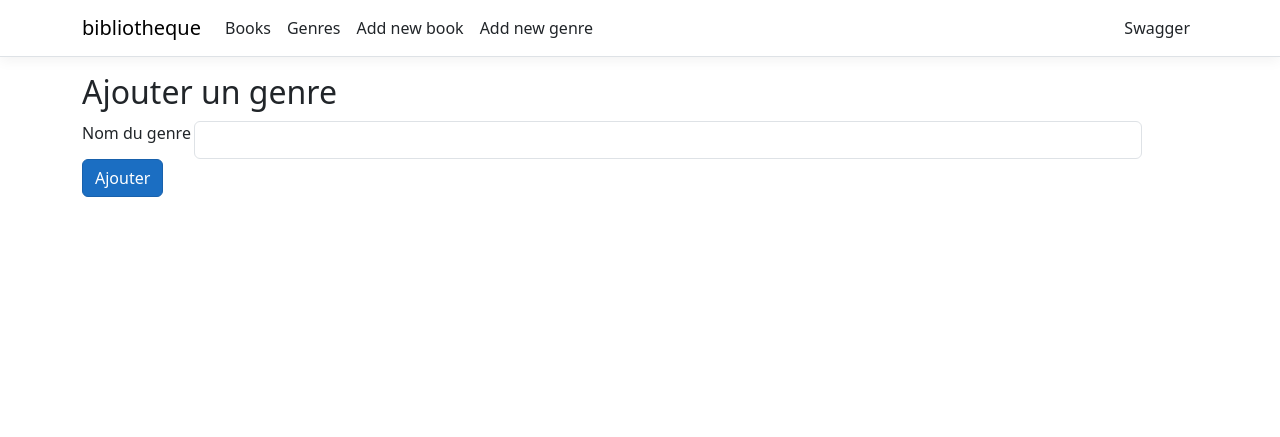
After one commit to ctisserand/TP.NET, an ASP.NET Core app: template ASP.Server/Views/Genre/Create.cshtml in a window 1280 px wide. The commit adds this page. Shown: the top 437 px of the page. Run offline with ASP.NET Core 8, Linux system fonts and the light colour scheme; the template is opened without the code that fills it, so the values that code supplies are empty; some libraries are stand-ins or nearby versions.

Commit message:
Ajout de la page Genre, Ajouter un livre, Lister les livres et les genres OK

```diff
--- a/ASP.Server/Controllers/BookController.cs
+++ b/ASP.Server/Controllers/BookController.cs
@@ -43,7 +43,7 @@ namespace ASP.Server.Controllers
         [ValidateAntiForgeryToken]
         public ActionResult Create(CreateBookViewModel viewModel)
         {
-            if (!ModelState.IsValid)
+            if (ModelState.IsValid)
             {
                 var book = new Book
                 {
--- a/ASP.Server/Views/Book/Create.cshtml
+++ b/ASP.Server/Views/Book/Create.cshtml
@@ -51,7 +51,7 @@
 
     <div class="input-group">
         <label asp-for="Genres">Genres</label>
-       <select asp-for="Genres" asp-items="@(new SelectList(Model.AllGenres,"Id","Name"))" class="form-control" multiple="multiple"></select>
+       <select asp-for="Genres" asp-items="@(new SelectList(Model.AllGenres,"Id","Nom"))" class="form-control" multiple="multiple"></select>
         <span asp-validation-for="Genres" class="text-danger"></span>
     </div>
 
--- /dev/null
+++ b/ASP.Server/Views/Genre/Create.cshtml
@@ -0,0 +1,41 @@
+@using ASP.Server.ViewModels
+@model CreateGenreViewModel
+
+
+<style>
+    .form-group {
+        margin-top: 10px;
+        display: flex;
+        flex-wrap: wrap;
+    }
+
+    input{
+        flex-basis: 85%;
+    }
+
+    label {
+        flex-basis: 10%;
+    }
+</style>
+
+@{
+    ViewData["Title"] = "Ajouter un genre";
+}
+
+<h2>@ViewData["Title"]</h2>
+
+<form asp-controller="Genre" asp-action="Create" method="post">
+    <div class="form-group">
+        <label asp-for="Nom">Nom du genre</label>
+        <input asp-for="Nom" class="form-control" />
+        <span asp-validation-for="Nom" class="text-danger"></span>
+    </div>
+
+    <button type="submit" class="btn btn-primary">Ajouter</button>
+</form>
+
+@section Scripts {
+    @{
+        await Html.RenderPartialAsync("_ValidationScriptsPartial");
+    }
+}
--- a/ASP.Server/Views/Shared/_Layout.cshtml
+++ b/ASP.Server/Views/Shared/_Layout.cshtml
@@ -10,7 +10,7 @@
     <header>
         <nav class="navbar navbar-expand-sm navbar-toggleable-sm navbar-light bg-white border-bottom box-shadow mb-3">
             <div class="container">
-                <a class="navbar-brand" asp-area="" asp-controller="Home" asp-action="Index">bibliothéque</a>
+                <a class="navbar-brand" asp-area="" asp-controller="Home" asp-action="Index">bibliotheque</a>
                 <button class="navbar-toggler" type="button" data-toggle="collapse" data-target=".navbar-collapse" aria-controls="navbarSupportedContent"
                         aria-expanded="false" aria-label="Toggle navigation">
                     <span class="navbar-toggler-icon"></span>
@@ -25,6 +25,9 @@
                         </li>
                         <li class="nav-item">
                             <a class="nav-link text-dark" asp-area="" asp-controller="Book" asp-action="Create">Add new book</a>
+                        </li>
+                        <li class="nav-item">
+                            <a class="nav-link text-dark" asp-area="" asp-controller="Genre" asp-action="Create">Add new genre</a>
                         </li>
                     </ul>
                     <ul class="navbar-nav float-right">
```
Also changed, not shown: ASP.Server/Controllers/GenreController.cs (+41 -4 lines), ASP.Server/ViewModels/CreateGenreViewModel.cs (added, +16 -0 lines), ASP.Server/Views/Book/List.cshtml (+35 -6 lines), ASP.Server/Views/Genre/List.cshtml (+10 -6 lines), 1 other file.
